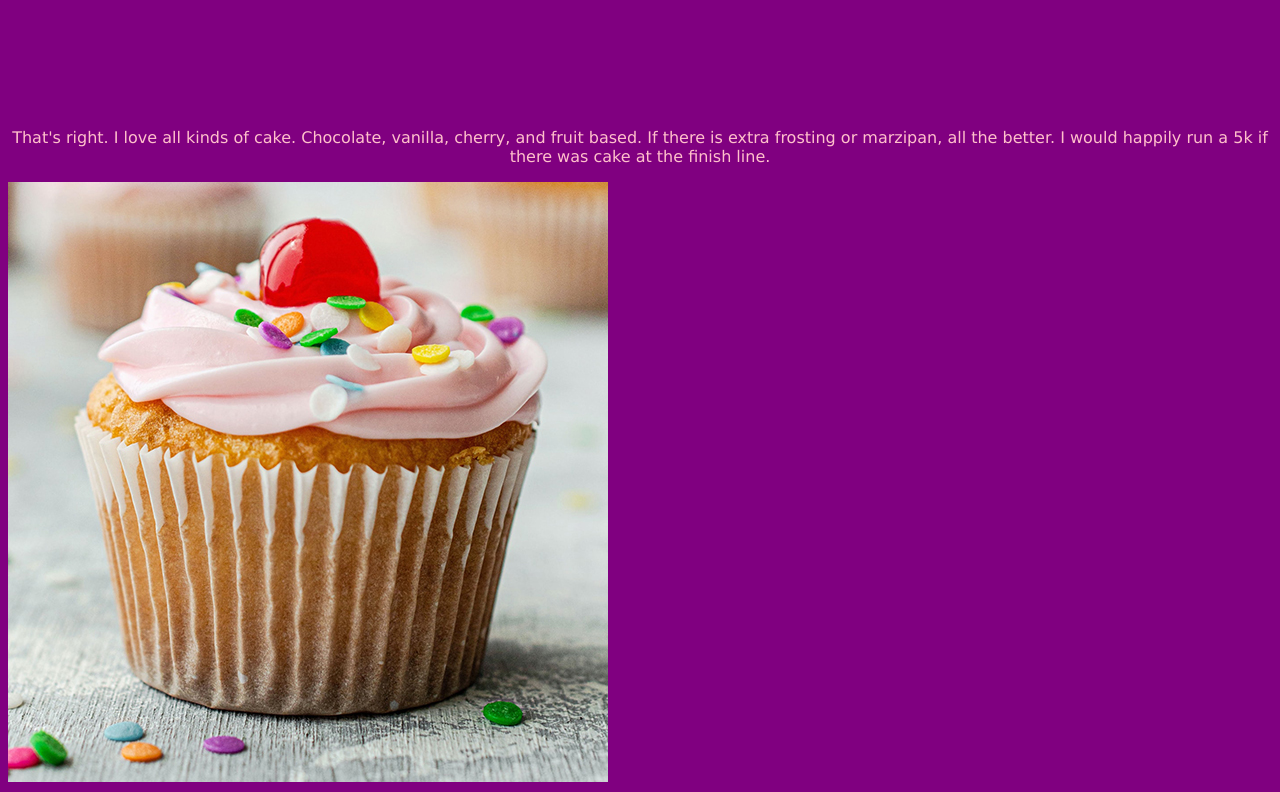
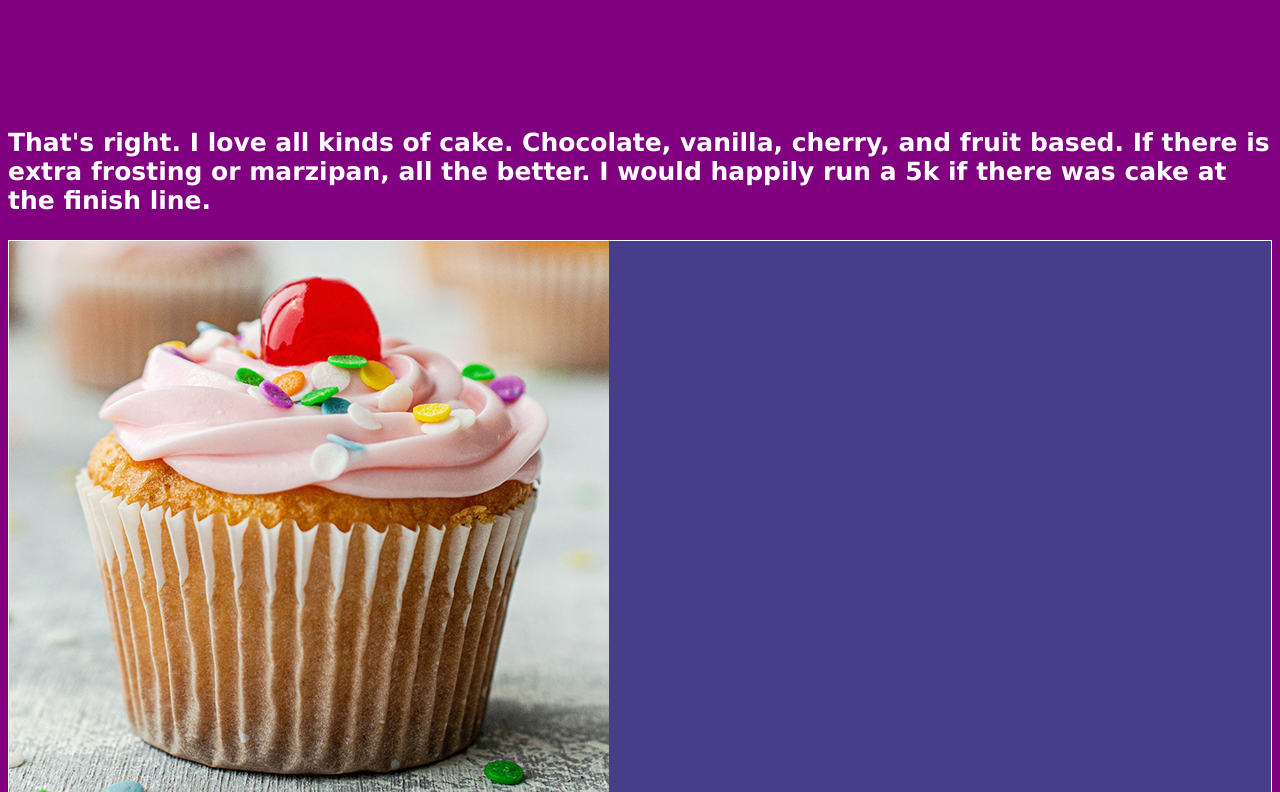
Before and after one commit to ErikTaylorUWE/GWDS-HTML-CSS, a plain HTML site: page cake.html in a window 1280 px wide. Shown: the part 748-1540 px from the top of the page. Drawn offline with Linux system fonts and the light colour scheme.

Commit message:
Update styles.css
cake text and section one styling

```diff
--- a/styles.css
+++ b/styles.css
@@ -63,3 +63,18 @@ li {
 a {
     color: white;
 }
+
+/* Cake page */
+
+.cake-text {
+    font-family: Verdana, Geneva, Tahoma, sans-serif;
+    text-align: left;
+    color: white;
+    font-size: 25px;
+    font-weight: bold;
+}
+
+.section-one {
+    border: 1px solid white;
+    background-color: darkslateblue;
+}
```
